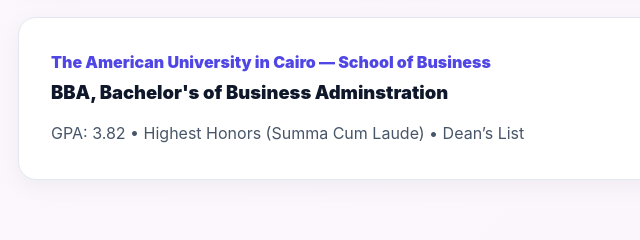
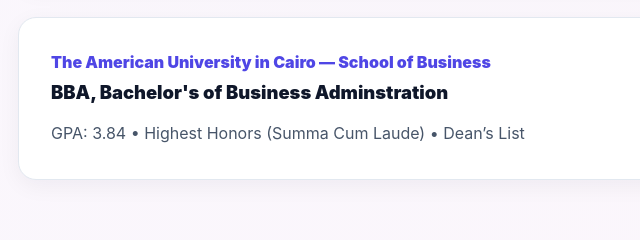
Before and after one commit to haniae/haniae.github.io, a plain HTML site: page index.html in a window 1280 px wide. Shown: the part 3900-4140 px from the top of the page, 102-742 px from the left. Drawn offline with Linux system fonts and the light colour scheme.

Commit message:
Update index.html

```diff
--- a/index.html
+++ b/index.html
@@ -527,7 +527,7 @@
             <div class="timeline-date">Dec 2023</div>
           </div>
           <p class="timeline-description">
-            GPA: 3.82 • Highest Honors (Summa Cum Laude) • Dean’s List
+            GPA: 3.84 • Highest Honors (Summa Cum Laude) • Dean’s List
           </p>
         </div>
       </div>
```
